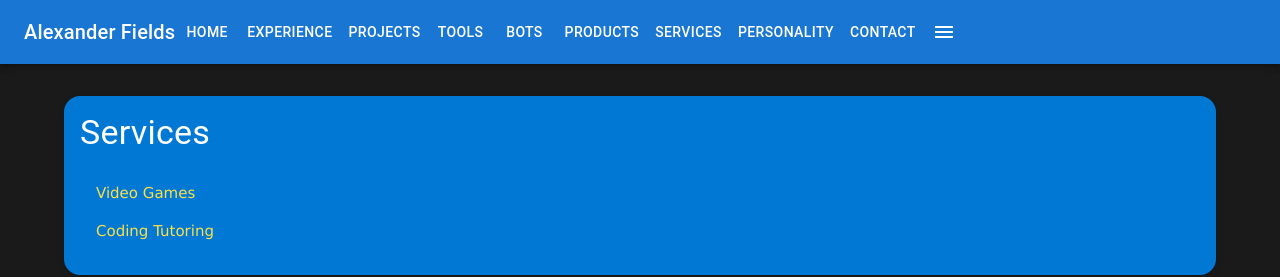
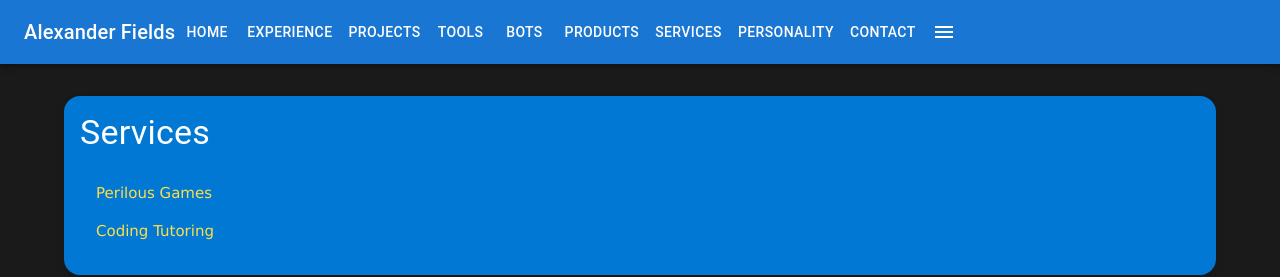
Before and after one commit to roku674/Website, a React (Create React App) app in the folder frontend/: page /services in a window 1280 px wide. Shown: the top 277 px of the page. Built offline with nearby package versions, Linux system fonts and the light colour scheme; no server answers.

Commit message:
Update Services.js

```diff
--- a/frontend/src/pages/Services.js
+++ b/frontend/src/pages/Services.js
@@ -12,7 +12,7 @@ const Services = () => {
           {/* Video Games Link (External) */}
           <ListItem>
             <Link href="https://www.perilousgames.com/" target="_blank" rel="noopener noreferrer" style={{ color: '#fde047' }}>
-              Video Games
+              Perilous Games
             </Link>
           </ListItem>
 
```
